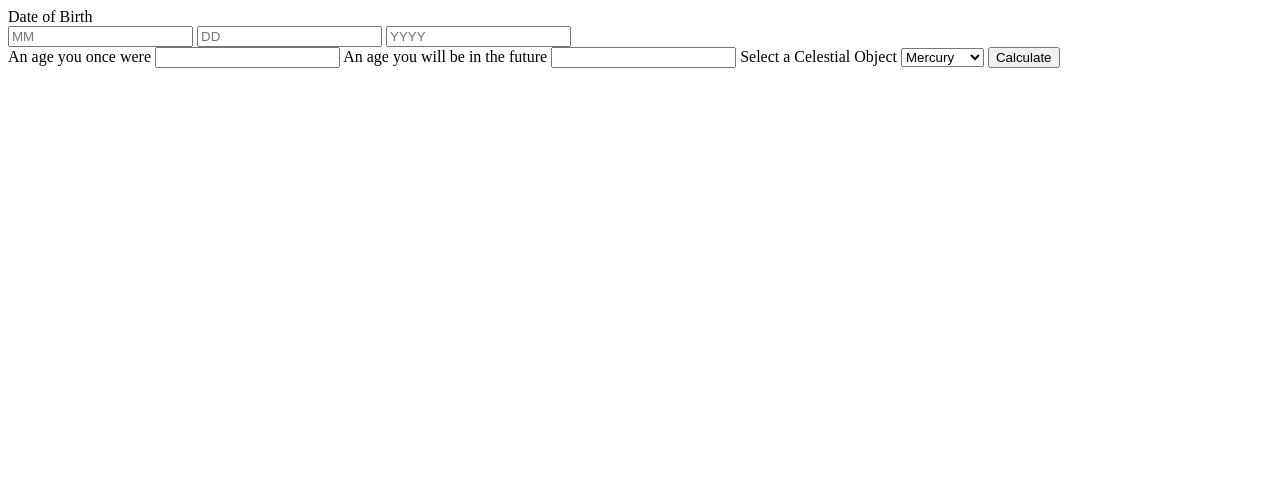
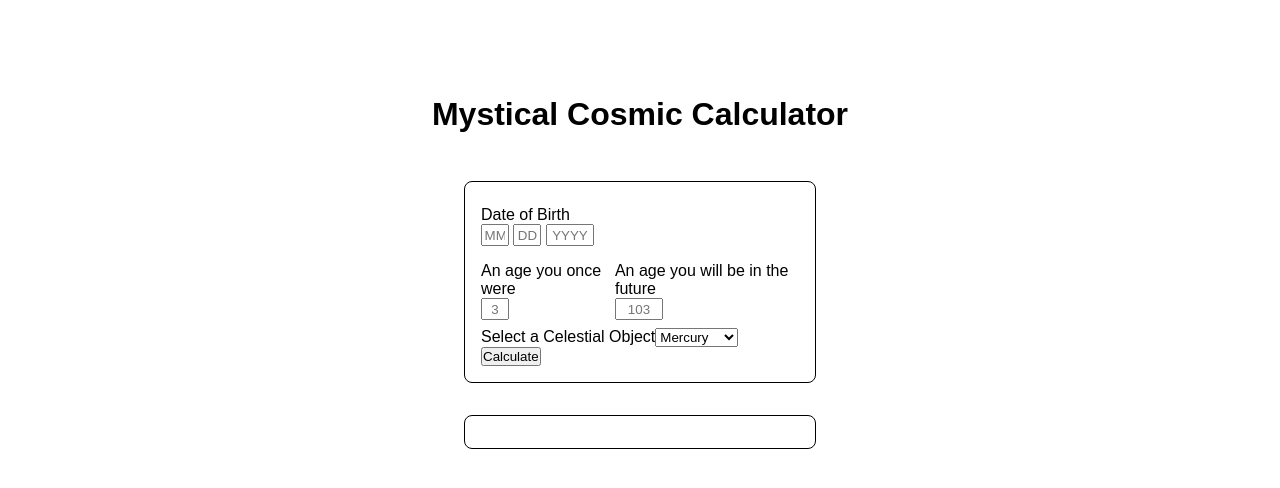
Before and after one commit to henry-oberholtzer/solar-system-age, a website built with webpack: page src/index.html in a window 1280 px wide. Built offline with nearby package versions, Linux system fonts and the light colour scheme.

Commit message:
formatting work, adding CSS, bugfixes

```diff
--- a/src/css/styles.css
+++ b/src/css/styles.css
@@ -0,0 +1,60 @@
+* {
+    box-sizing: border-box;
+    padding: 0;
+    margin: 0;
+}
+
+body {
+    font-family: sans-serif;
+}
+
+#primary {
+    margin: 5rem;
+}
+
+.block {
+    width: 22rem;
+    margin: 2rem auto;
+    padding: 1rem;
+    border: 1px solid black;
+    border-radius: 0.5rem;
+}
+
+#title {
+    width: 36rem;
+    margin: auto;
+    text-align: center;
+    border: none;
+}
+
+.form-input {
+    display: flex;
+    flex-direction: row;
+}
+
+.form-row {
+    display: flex;
+    flex-direction: column;
+    padding: 0.5rem 0;
+}
+
+input {
+    width: 1.75rem;
+    display: inline;
+    padding: 0.1rem;
+    text-align: center;
+}
+
+#year, #future-birthday {
+    width: 3rem;
+}
+
+input::-webkit-inner-spin-button,
+input::-webkit-outer-spin-button {
+    -webkit-appearance: none;
+    margin: 0;
+}
+
+input[type=number] {
+    -moz-appearance: textfield;
+}
--- a/src/index.html
+++ b/src/index.html
@@ -6,18 +6,33 @@
     <title>Planetary Age Calculator</title>
 </head>
 <body>
-    <div id="main-form">
+    <div id="primary">
+        <div class="block" id="title">
+            <h1>Mystical Cosmic Calculator</h1>
+        </div>
+        <div class="block" id="main-form">
             <form id="form">
+                <div class="form-input">
+                    <div class="form-row">
                         <label for="dob">Date of Birth</label>
                         <div id="dob">
-                <input id="month" type="text" inputmode="numeric" min="1" max="12" maxlength="2" placeholder="MM">
-                <input id="day" type="text" inputmode="numeric" min="1" max="12" maxlength="2" placeholder="DD">
-                <input id="year" type="text" inputmode="numeric" min="-6000" max="2023" maxlength="4" placeholder="YYYY">
+                            <input id="month" type="number" min="1" max="12" maxlength="2" placeholder="MM" required>
+                            <input id="day" type="number" min="1" max="31" maxlength="2" placeholder="DD" required>
+                            <input id="year" type="number" min="-27000" max="2023" maxlength="4" placeholder="YYYY" required>
                         </div>
-            <label for="past-birthday" min="0">An age you once were</label>
-            <input id="past-birthday" type="text" inputmode="numeric">
-            <label for="future-birthday">An age you will be in the future</label>
-            <input id="future-birthday" type="text" inputmode="numeric">
+                    </div>
+                </div>
+                <div class="form-input">
+                    <div class="form-row">
+                        <label for="past-birthday" class="hidden">An age you once were</label>
+                        <input id="past-birthday" type="number" min="0" placeholder="3">
+                    </div>
+                    <div class="form-row">
+                        <label for="future-birthday" class="hidden">An age you will be in the future</label>
+                        <input id="future-birthday" type="number" placeholder="103" >
+                    </div>
+                </div>
+                <div class="form-input">
                     <label for="planet">Select a Celestial Object</label>
                     <select id="planet">
                         <option value="mercury" selected>Mercury</option>
@@ -30,10 +45,13 @@
                         <option value="neptune">Neptune</option>
                         <option value="pluto">Pluto</option>
                     </select>
+                </div>
                 <button type="submit">Calculate</button>
+
             </form>
         </div>
-    <div id="musings">
+        <div class="block" id="musings">
+        </div>
     </div>
 </body>
 </html>
--- a/src/index.js
+++ b/src/index.js
@@ -7,10 +7,9 @@ const printResults = (planetaryAgeObject) => {
     const month = date.toLocaleString("default", { month: "long" });
     const weekday = date.toLocaleString("default", { weekday: "long" });
     const year = date.toLocaleString("default", { year: "numeric" });
-    const chosenPlanet = planetaryAgeObject.planetChoice
-        .charAt(0)
-        .toUpperCase()
-        + planetaryAgeObject.planetChoice.slice(1);
+    const chosenPlanet =
+        planetaryAgeObject.planetChoice.charAt(0).toUpperCase() +
+        planetaryAgeObject.planetChoice.slice(1);
     const birthdayFuture = planetaryAgeObject.birthdayFuture;
     const birthdayPast = planetaryAgeObject.birthdayPast;
     const ageEarthDays = planetaryAgeObject.earthAgeDays();
@@ -42,7 +41,7 @@ const printResults = (planetaryAgeObject) => {
         if (yearsSince < 1) {
             return `Finally, rejoice, youth is with you, it has only been ${yearsSince} of a year on ${chosenPlanet} since you were ${birthdayPast}.`;
         } else
-            return `Sadly, it has been ${yearsSince} long years on ${chosenPlanet}, when you were the tender age of ${birthdayPast}.`;
+            return `In the time since you were the tender age of ${birthdayPast}, it has been ${yearsSince} long years on ${chosenPlanet}.`;
     };
     paragraph.append(
         introString,
@@ -55,23 +54,43 @@ const printResults = (planetaryAgeObject) => {
     musings.append(paragraph);
 };
 
+const printError = () => {
+    document.getElementById("musings").innerHTML = "";
+    const musings = document.getElementById("musings");
+    const paragraph = document.createElement("p");
+    const upsetString = "Alright, though you could outsmart me? Well, I prepared for this. Please re-enter your 'future' and 'past' ages.";
+    paragraph.append(upsetString);
+    musings.append(paragraph);
+};
+
 document.getElementById("form").addEventListener("submit", (e) => {
     e.preventDefault();
-    const year = parseInt(document.getElementById("year").value);
-    const month = parseInt(document.getElementById("month").value);
-    const day = parseInt(document.getElementById("day").value);
-    const pastAge = parseInt(document.getElementById("past-birthday").value);
-    const futureAge = parseInt(
-        document.getElementById("future-birthday").value
-    );
+    const year = parseInt(document.getElementById("year").value, 10);
+    const month = parseInt(document.getElementById("month").value, 10);
+    const day = parseInt(document.getElementById("day").value, 10);
+    const pastAge = () => {
+        return document.getElementById("past-birthday").value
+            ? parseInt(document.getElementById("past-birthday").value)
+            : 3;
+    };
+    const futureAge = () => {
+        return document.getElementById("future-birthday").value
+            ? parseInt(document.getElementById("future-birthday").value)
+            : 103;
+    };
     const planet = document.getElementById("planet").value;
     const planetaryAge = new PlanetaryAge(
         month,
         day,
         year,
         planet,
-        futureAge,
-        pastAge
+        futureAge(),
+        pastAge()
     );
-    printResults(planetaryAge);
+    if (futureAge() < pastAge()) {
+        return printError();
+    } else {
+        printResults(planetaryAge);
+    }
+
 });
```
Lines whose indentation alone changed are shown as unchanged.
